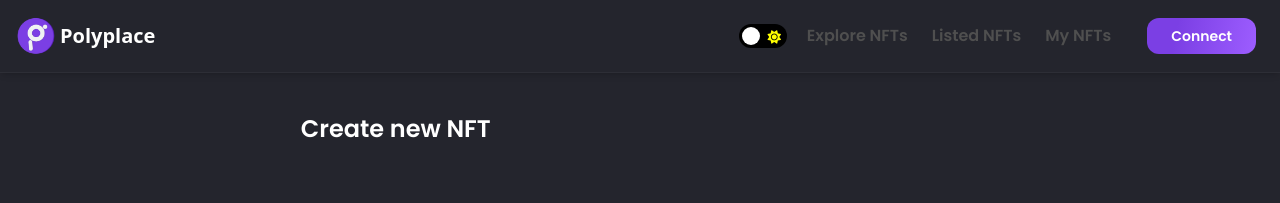
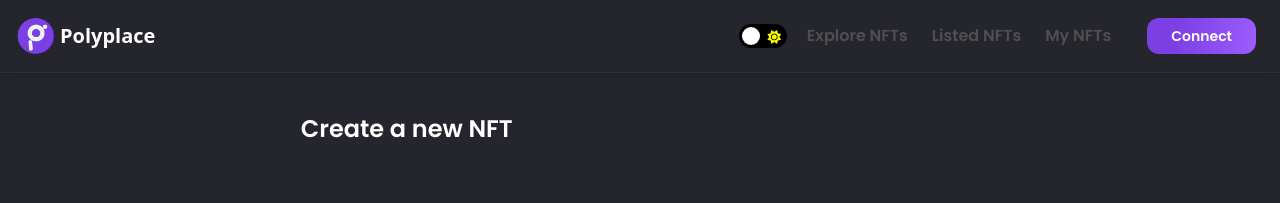
Before and after one commit to chrisstef/polyplace, a Next.js app: page /create-nft in a window 1280 px wide. Shown: the top 203 px of the page. Built offline with nearby package versions, Linux system fonts and the light colour scheme; what ipfs-http-client would draw is missing.

Commit message:
Fixing typos

```diff
--- a/pages/create-nft.js
+++ b/pages/create-nft.js
@@ -49,7 +49,7 @@ const CreateNFT = () => {
     <div className="flex justify-center sm:px-4 p-12">
       <div className="w-3/5 md:w-full">
         <h1 className="font-poppins dark:text-white text-nft-black-1 text-2xl minlg:text-4xl font-semibold ml-4 xs:ml-0">
-          Create new NFT
+          Create a new NFT
         </h1>
         <div className="mt-16">
           <p className="font-poppins dark:text-white text-nft-black-1 font-semibold text-xl">Upload File</p>
--- a/pages/nft-details.js
+++ b/pages/nft-details.js
@@ -114,7 +114,7 @@ const AssetDetails = () => {
             : currentAccount === nft.owner.toLowerCase()
               ? (
                 <Button
-                  btnName="List on Marketplace"
+                  btnName="List on Polyplace"
                   btnType="primary"
                   classStyles="mr-5 sm:mr-0 sm:mb-5 rounded-xl"
                   handleClick={() => router.push(`/resell-nft?id=${nft.tokenId}&tokenURI=${nft.tokenURI}`)}
```
